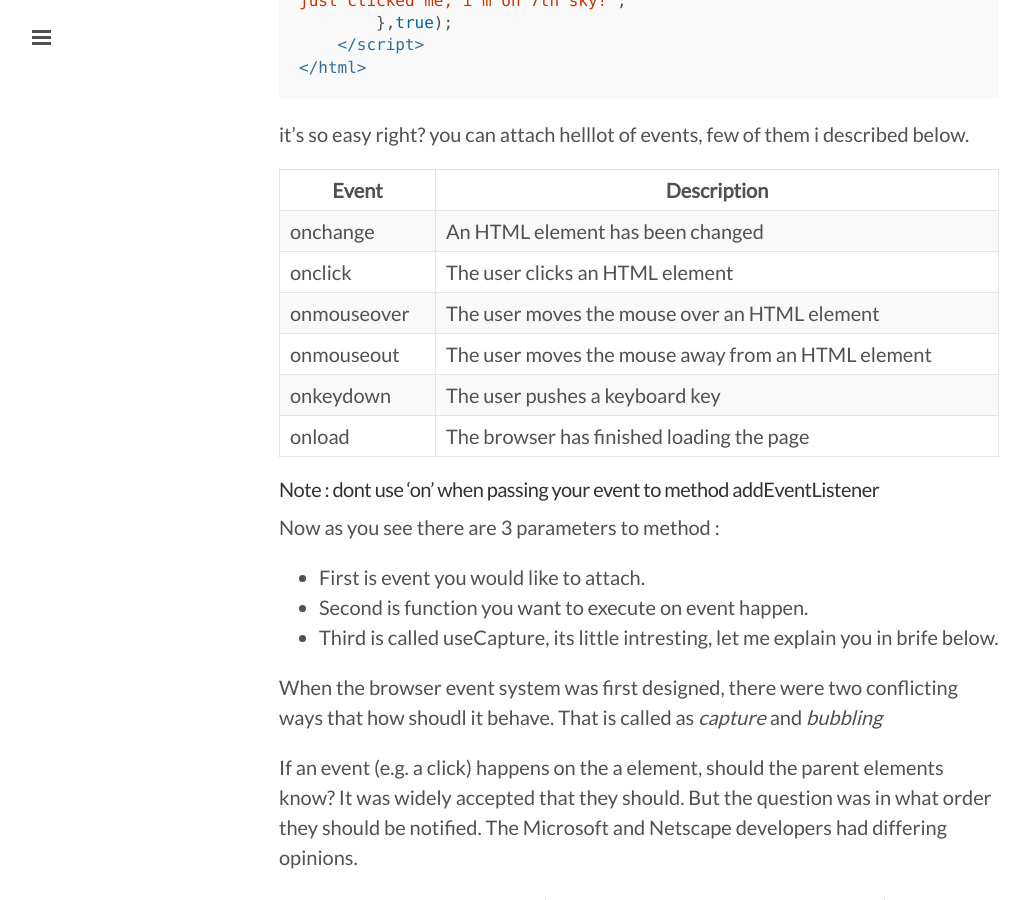
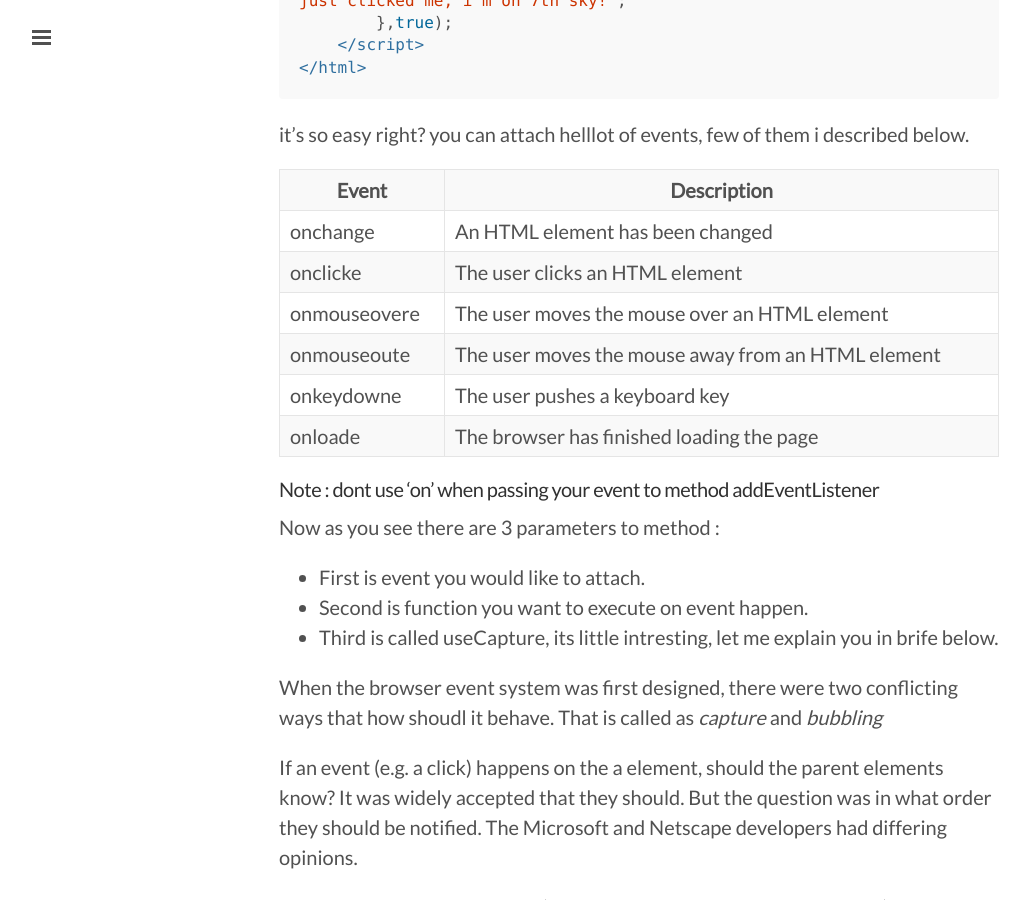
Before and after one commit to codeinventory/codeinventory.github.io, a Jekyll site: the page built from _posts/2014-09-07-javascript-attache-with-events.md, in a window 1280 px wide and 900 px high, scrolled down 948 px. Shown: the whole window, without its empty margins (1-1031 px from the left). Built offline with Jekyll 4.4.1, drawn with Linux system fonts in a browser that asks for light colours; Markdown is read by kramdown in place of the engine named in the settings; comment, search, counter and statistics services are not loaded.

Commit message:
github markdown is such a asshole for creating table, fallback to plain html table

```diff
--- a/_posts/2014-09-07-javascript-attache-with-events.md
+++ b/_posts/2014-09-07-javascript-attache-with-events.md
@@ -30,15 +30,15 @@ Its very easy wayto make your component responsive.
 
 it's so easy right? you can attach helllot of events, few of them i described below.
 
-
-|Event      | Description                                        |
-|-----------| ---------------------------------------------------|
-|onchange   | An HTML element has been changed                   |
-|onclick    | The user clicks an HTML element                    |
-|onmouseover| The user moves the mouse over an HTML element      |
-|onmouseout | The user moves the mouse away from an HTML element |
-|onkeydown  | The user pushes a keyboard key                     |
-|onload     | The browser has finished loading the page          |
+<table>
+<tr><th>Event</th><th>Description</th></tr>
+<tr><td>onchange</td><td>An HTML element has been changed</td></tr>
+<tr><td>onclicke</td><td>The user clicks an HTML element</td></tr>
+<tr><td>onmouseovere</td><td>The user moves the mouse over an HTML element</td></tr>
+<tr><td>onmouseoute</td><td>The user moves the mouse away from an HTML element</td></tr>
+<tr><td>onkeydowne</td><td>The user pushes a keyboard key</td></tr>
+<tr><td>onloade</td><td>The browser has finished loading the page</td></tr>
+</table>
 
 #### Note : dont use 'on' when passing your event to method addEventListener
 
```
